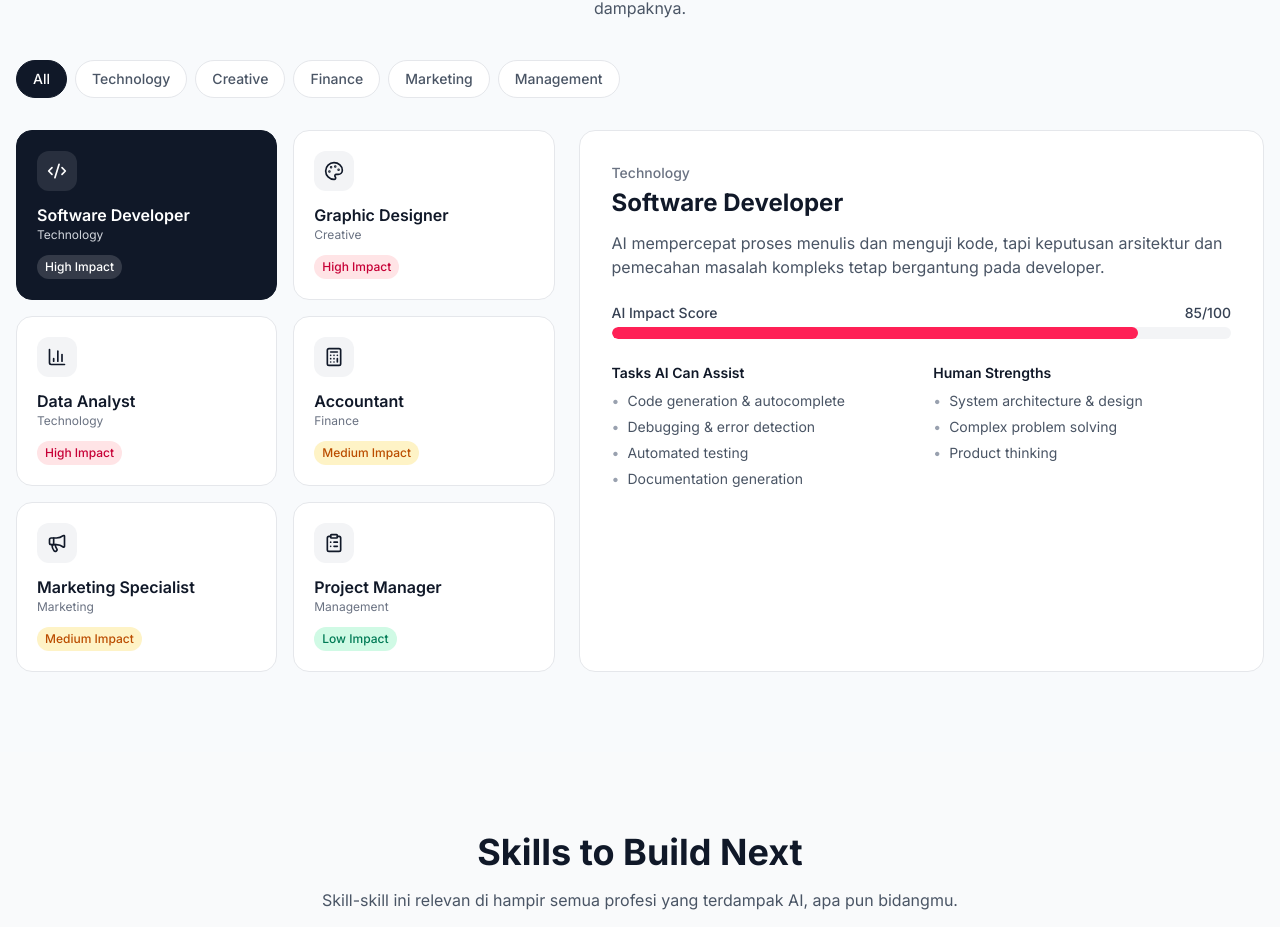
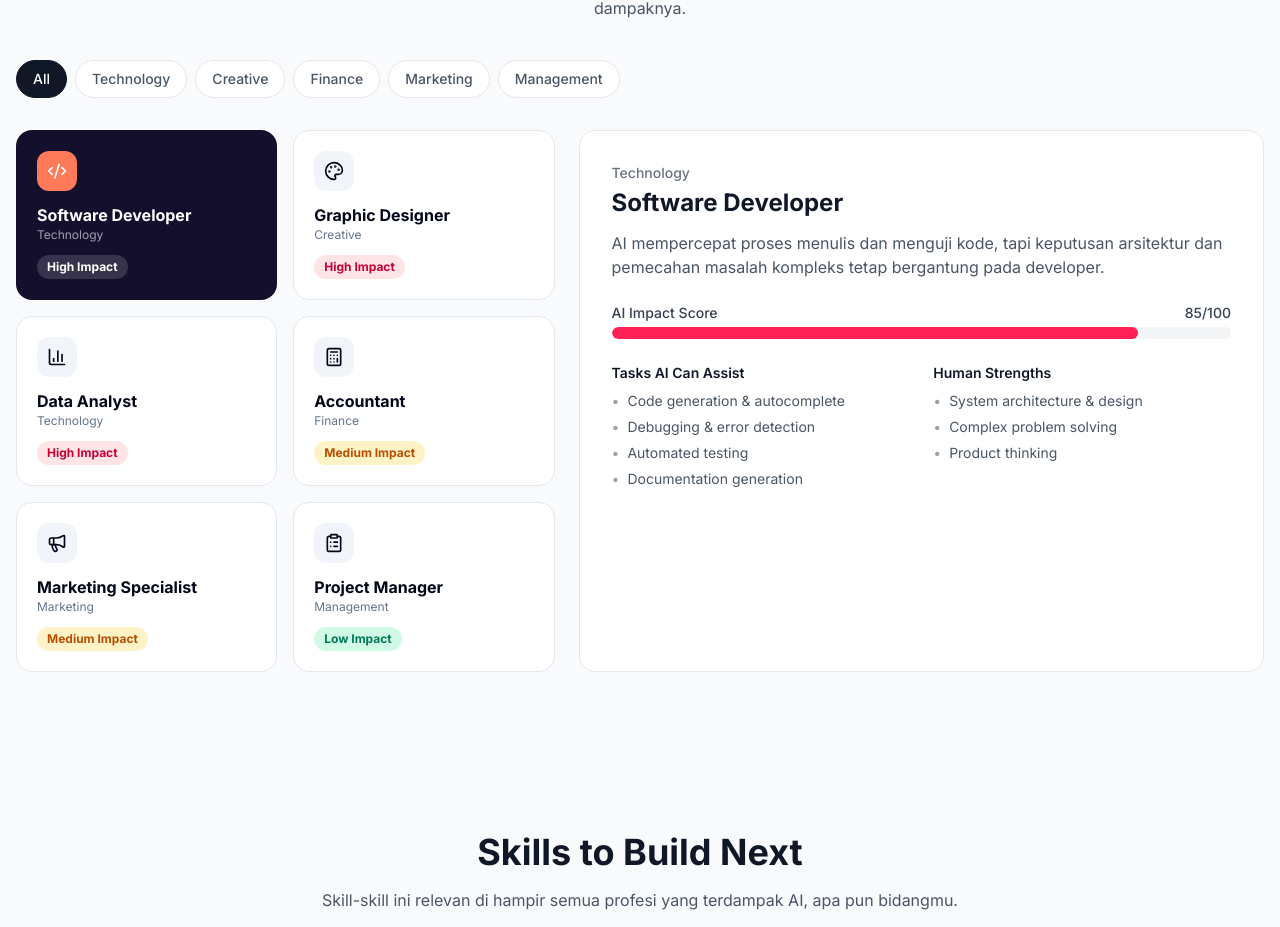
Before and after one commit to kevinazzaky/ai-job, a Next.js app: page / in a window 1280 px wide. Shown: the part 1476-2403 px from the top of the page. Built offline with nearby package versions, Linux system fonts and the light colour scheme.

Commit message:
style: restyle impact bar and job card components

```diff
--- a/src/components/jobs/JobCard.tsx
+++ b/src/components/jobs/JobCard.tsx
@@ -27,37 +27,34 @@ export default function JobCard({
       onClick={onSelect}
       aria-pressed={isActive}
       className={clsx(
-        "flex w-full flex-col items-start gap-3 rounded-2xl border p-5 text-left transition-all hover:-translate-y-1 hover:shadow-md",
+        "card-hover flex w-full flex-col items-start gap-3 rounded-2xl border p-5 text-left",
         isActive
-          ? "border-gray-900 bg-gray-900 text-white"
-          : "border-gray-200 bg-white text-gray-900",
+          ? "border-transparent bg-[var(--color-primary)] text-white"
+          : "border-slate-200 bg-white text-slate-950"
       )}
     >
       <div
         className={clsx(
           "inline-flex h-10 w-10 items-center justify-center rounded-xl",
-          isActive ? "bg-white/10 text-white" : "bg-gray-100 text-gray-900",
+          isActive
+            ? "bg-[var(--color-accent)] text-white"
+            : "bg-slate-100 text-slate-950"
         )}
       >
         <Icon size={20} />
       </div>
 
       <div>
-        <h3 className="font-semibold">{job.title}</h3>
-        <p
-          className={clsx(
-            "text-xs",
-            isActive ? "text-gray-300" : "text-gray-500",
-          )}
-        >
+        <h3 className="font-bold">{job.title}</h3>
+        <p className={clsx("text-xs", isActive ? "text-white/60" : "text-slate-500")}>
           {job.category}
         </p>
       </div>
 
       <span
         className={clsx(
-          "rounded-full px-2 py-1 text-xs font-medium",
-          isActive ? "bg-white/15 text-white" : LEVEL_BADGE[job.impactLevel],
+          "rounded-full px-2.5 py-1 text-xs font-bold",
+          isActive ? "bg-white/15 text-white" : LEVEL_BADGE[job.impactLevel]
         )}
       >
         {job.impactLevel} Impact
```
